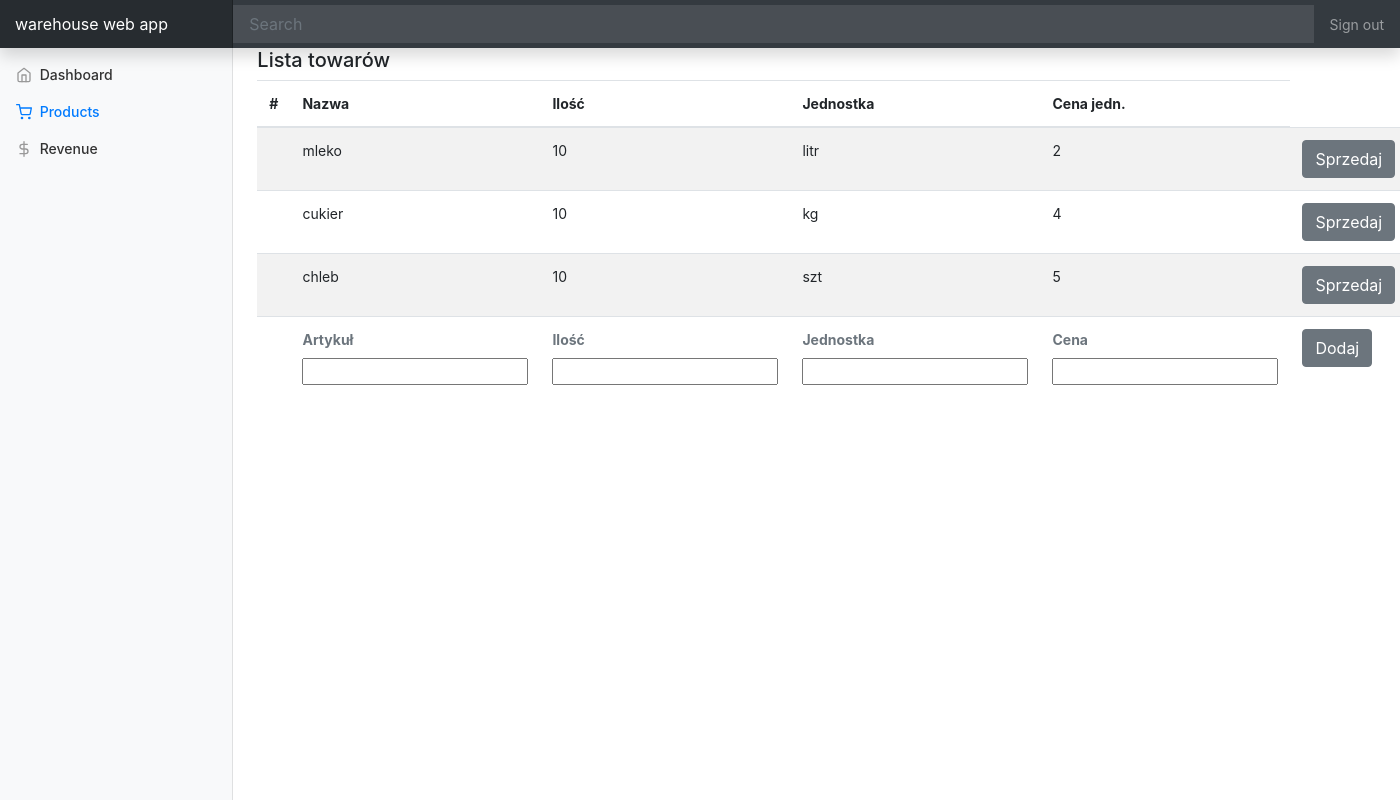
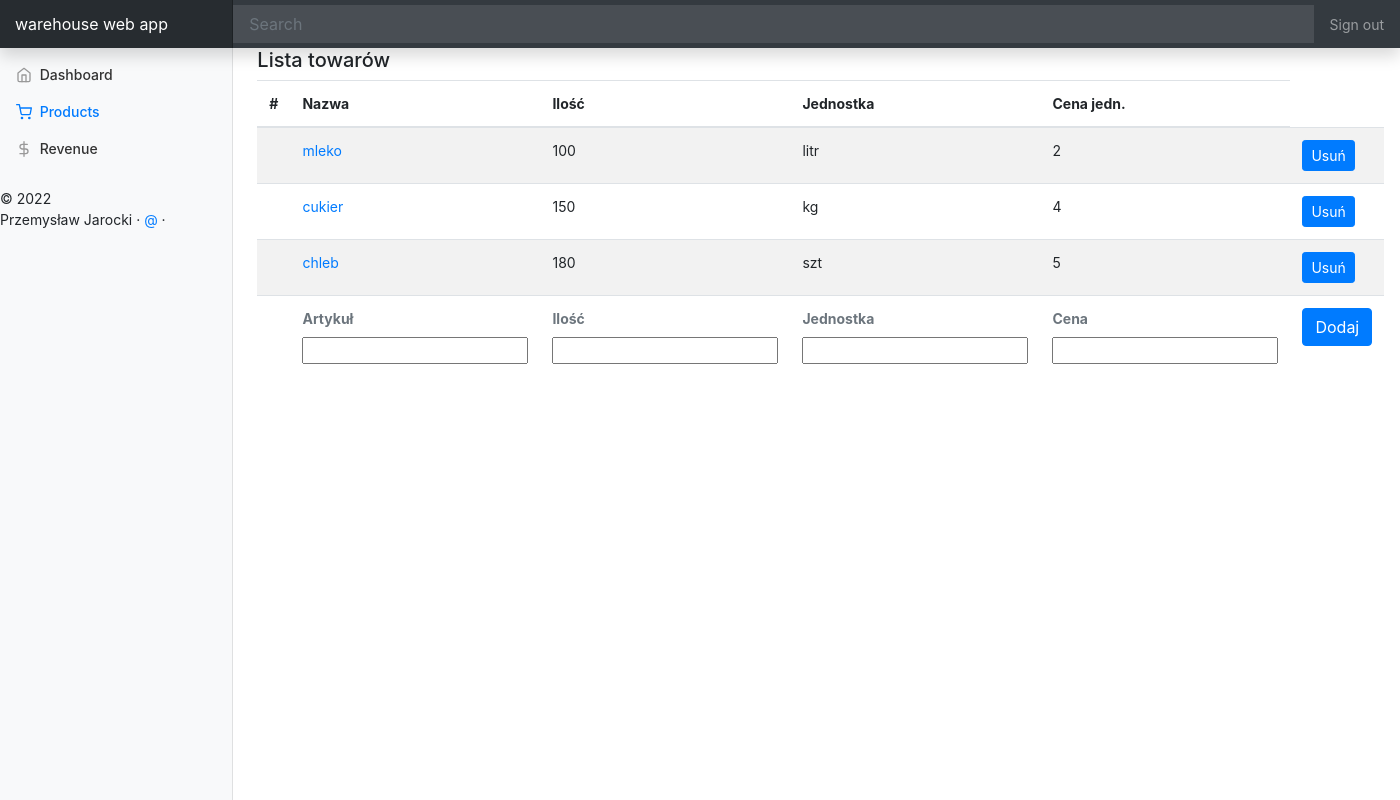
Before and after one commit to PeJot86/magazyn_web, a Flask app: page /products in a window 1400 px wide. Run offline with Flask 2, Linux system fonts and the light colour scheme; some libraries are stand-ins or nearby versions.

Commit message:
third commit

```diff
--- a/app.py
+++ b/app.py
@@ -1,11 +1,11 @@
 from flask import Flask, render_template, request, redirect, url_for
-from forms import Product, ProductForm
+from forms import  ProductForm
 import csv
 
 
-items = [{"name" : "mleko","quantity": 10,"unit": "litr","unit_price": 2},
-        {"name" : "cukier","quantity": 10,"unit": "kg","unit_price": 4},
-        {"name" : "chleb","quantity": 10,"unit": "szt","unit_price": 5}]
+items = [{"name" : "mleko","quantity": 100,"unit": "litr","unit_price": 2},
+        {"name" : "cukier","quantity": 150,"unit": "kg","unit_price": 4},
+        {"name" : "chleb","quantity": 180,"unit": "szt","unit_price": 5}]
 
 
 
@@ -30,15 +30,25 @@ def add_product():
                 "quantity": form.quantity.data,
                 "unit": form.unit.data,
                 "unit_price":form.unit_price.data}
-                list_items.append(dict)
+                items.append(dict)
 
-        # return redirect(url_for("add_product"))
+        return redirect(url_for("add_product"))
     return render_template ("list_product.html", form=form, list_items = list_items, errors = errors)
 
 
+@app.route('/<product_name>', methods=["GET", "POST"])
+def edit_product(product_name):
+    form = ProductForm ()
+    select_item = (list(filter(lambda x: x['name'] == product_name, items)))
+    if request.method == 'POST':
+           for i in select_item:
+                i["name"] = product_name
+                i["quantity"] = float(form.quantity.data)
+                i["unit"] = form.unit.data
+                i["unit_price"] = float(form.unit_price.data)
 
-
-
+           return redirect(url_for("add_product"))
+    return render_template ("edit_product.html", form=form, product_name= product_name, select_item = select_item)
 
 
 
--- a/forms.py
+++ b/forms.py
@@ -1,18 +1,6 @@
 from flask_wtf import FlaskForm
 from wtforms import StringField, DecimalField
 from wtforms.validators import DataRequired
-
-
-class Product:
-    def __init__(self, name, quantity, unit, unit_price):
-       self.name = name
-       self.quantity = quantity
-       self.unit = unit
-       self.unit_price = unit_price
-
-
-    def get_items (self):
-            return (f"{self.name}, {self.quantity}, {self.unit}, {self.unit_price}")
 
 
 class ProductForm(FlaskForm):
--- a/templates/base.html
+++ b/templates/base.html
@@ -52,6 +52,11 @@
               Revenue
             </a>
           </li>
+        </br>
+          <li class="">
+            <p>© 2022 </br> Przemysław Jarocki · <a href="mailto:przemek.jarocki@gmail.com">@</a> ·
+            </a>
+          </li>
         </ul>
 
       </div>
@@ -59,7 +64,7 @@
 
     <main role="main" class="col-md-9 ml-sm-auto col-lg-10 px-4">
       {% block content %}
-      <h1>Warehouse manager</h1>
+      <h3>Witaj w przykładowym managerze Twojego magazynu!</h3>
       {% endblock content %}
     </main>
   </div>
--- a/templates/list_product.html
+++ b/templates/list_product.html
@@ -21,14 +21,12 @@
       {% for item in list_items %}
       <tr>
         <th scope="row"></th>
-        <td>{{item.name}}</td>
+        <td><a href="/{{ item.name }}">{{item.name}}</a></td>
         <td>{{item.quantity}}</td>
         <td>{{item.unit}}</td>
         <td>{{item.unit_price}}</td>
-        <th><div>
-          <button type="submit" class="btn btn-secondary my-2 my-lg-0">Sprzedaj</button>
-          </form>
-          </div></th>
+        <td><input class="btn btn-primary btn-sm" type="submit" value="Usuń"></td>
+
       </tr>
 
       {% endfor %}
@@ -54,13 +52,10 @@
               {{ form.unit_price }}
               </div>
       <th><div>
-      <button type="submit" class="btn btn-secondary my-2 my-lg-0">Dodaj</button>
+      <button type="submit" class="btn btn-primary my-2 my-lg-0">Dodaj</button>
       </form>
       </div></th>
       </tr>
     </tbody>
 
-
-
-
     {% endblock %}
```
